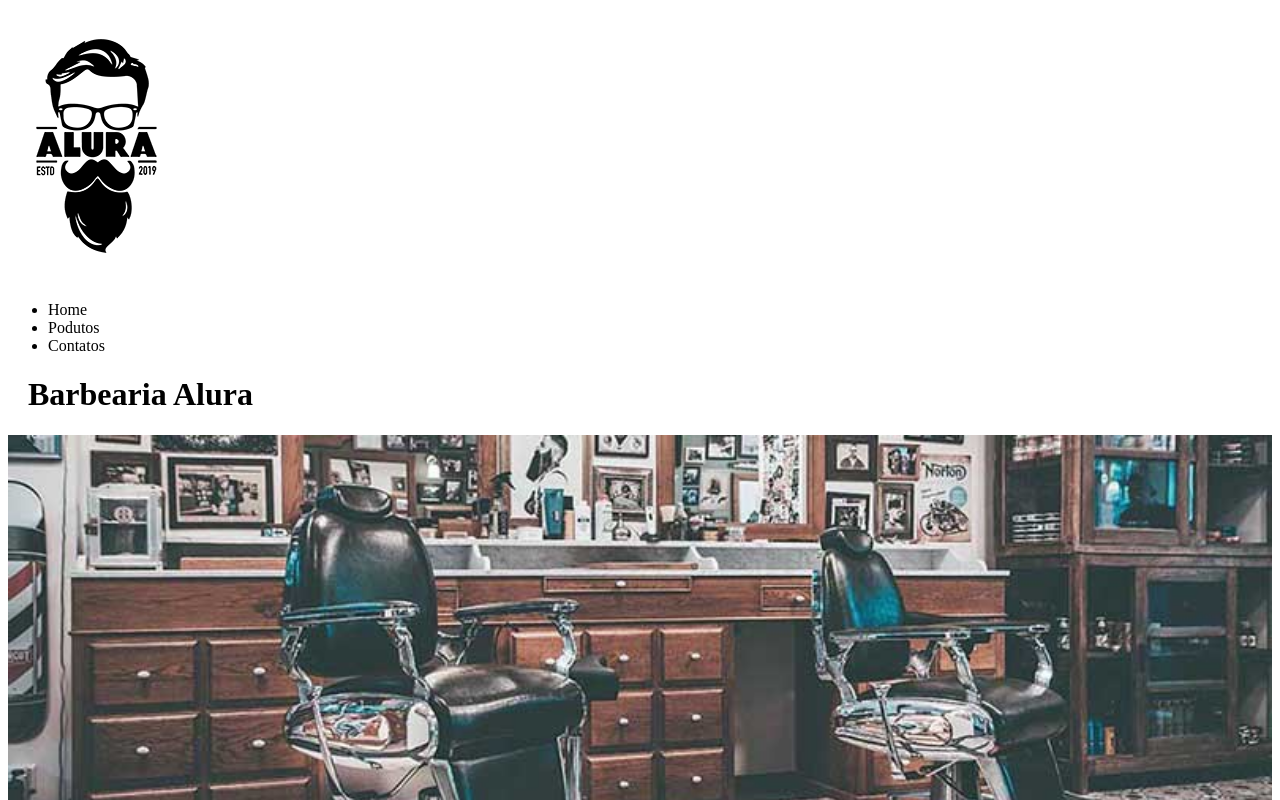
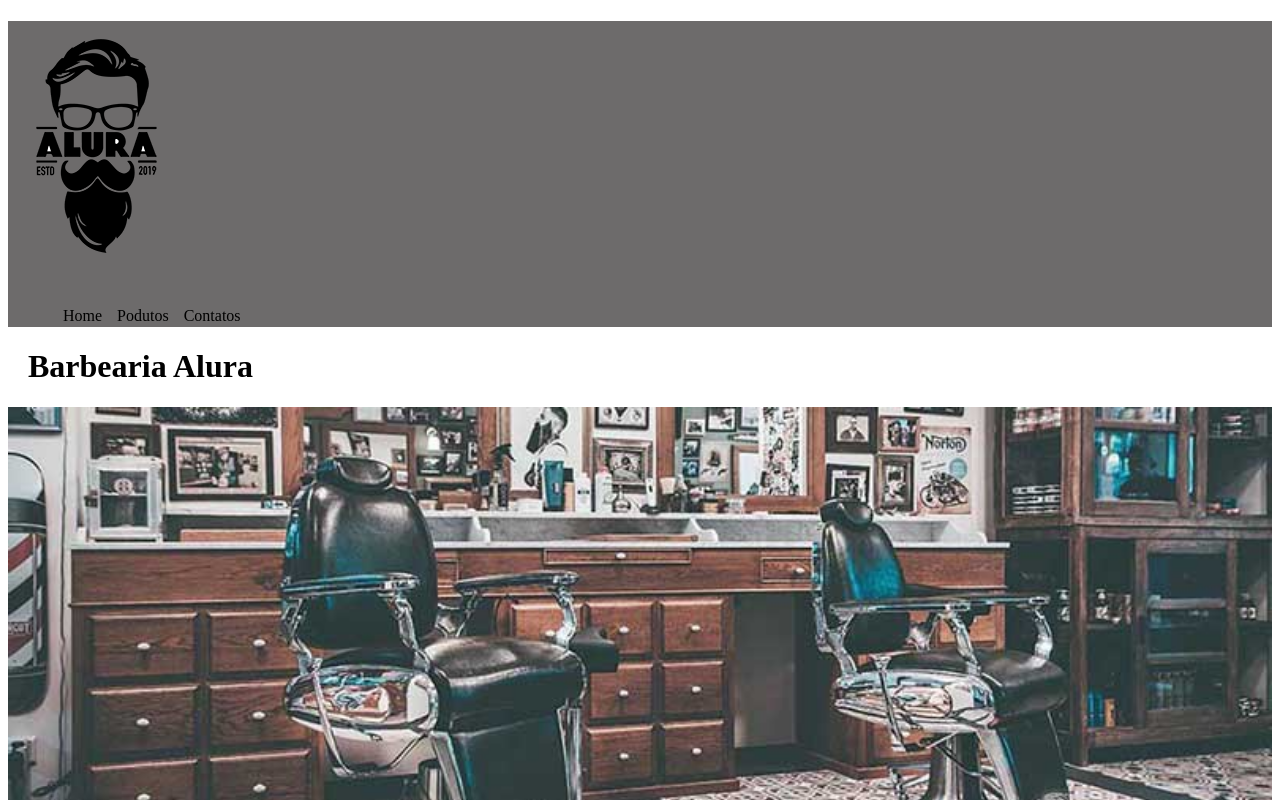
Before and after one commit to dudutavares1/AluraFrontEnd, an Angular app in the folder Barbearia-Alura/: page /acao in a window 1280 px wide. Shown: the top 800 px of the page. Built offline with nearby package versions, Linux system fonts and the light colour scheme.

Commit message:
A criar links para outras páginas, sejam elas do nosso projeto ou páginas externas Um reforço aos estilos inline e block Como transformar o texto para ter todas as letras maiúsculas Como deixar o texto em negrito com CSS Como remover a decoração do texto

```diff
--- a/Barbearia-Alura/src/app/app.component.html
+++ b/Barbearia-Alura/src/app/app.component.html
@@ -1,6 +1,6 @@
 
 
-<app-produtos></app-produtos>
+<app-menu></app-menu>
 
 <app-Barbearia></app-Barbearia>
 
--- /dev/null
+++ b/Barbearia-Alura/src/app/menu/menu.component.html
@@ -0,0 +1,13 @@
+<header>
+  <h1><img src="/assets/img/logo.png" alt=""></h1>
+
+
+  <nav>
+  <ul>
+    <li><a href=""></a>Home</li>
+    <li><a href=""></a>Podutos</li>
+    <li><a href=""></a>Contatos</li>
+  </ul>
+</nav>
+
+</header>
--- /dev/null
+++ b/Barbearia-Alura/src/app/menu/menu.component.scss
@@ -0,0 +1,16 @@
+header {
+  background: #6d6b6b;
+}
+
+nav li {
+  display: inline;
+  margin: 0 0 0 15px;
+}
+
+nav a {
+  text-transform: uppercase;
+  color: #000000;
+  font-weight: bold;
+  font-size: 22px;
+  text-decoration: none;
+}
--- /dev/null
+++ b/Barbearia-Alura/src/app/menu/menu.component.ts
@@ -0,0 +1,15 @@
+import { Component, OnInit } from '@angular/core';
+
+@Component({
+  selector: 'app-menu',
+  templateUrl: './menu.component.html',
+  styleUrls: ['./menu.component.scss']
+})
+export class MenuComponent implements OnInit {
+
+  constructor() { }
+
+  ngOnInit() {
+  }
+
+}
--- a/Barbearia-Alura/src/app/produtos/produtos.component.html
+++ /dev/null
@@ -1,11 +0,0 @@
-<header>
-  <h1><img src="/assets/img/logo.png" alt=""></h1>
-
-  <ul>
-    <li>Home</li>
-    <li>Podutos</li>
-    <li>Contatos</li>
-  </ul>
-
-
-</header>
--- a/Barbearia-Alura/src/app/produtos/produtos.component.ts
+++ /dev/null
@@ -1,15 +0,0 @@
-import { Component, OnInit } from '@angular/core';
-
-@Component({
-  selector: 'app-produtos',
-  templateUrl: './produtos.component.html',
-  styleUrls: ['./produtos.component.scss']
-})
-export class ProdutosComponent implements OnInit {
-
-  constructor() { }
-
-  ngOnInit() {
-  }
-
-}
```
Also changed, not shown: Barbearia-Alura/src/app/app-routing.module.ts (+4 -3 lines), Barbearia-Alura/src/app/app.module.ts (+4 -3 lines), Barbearia-Alura/src/app/produtos/produtos.component.scss (deleted), 1 other file (tests, documents, lock files or other folders).
